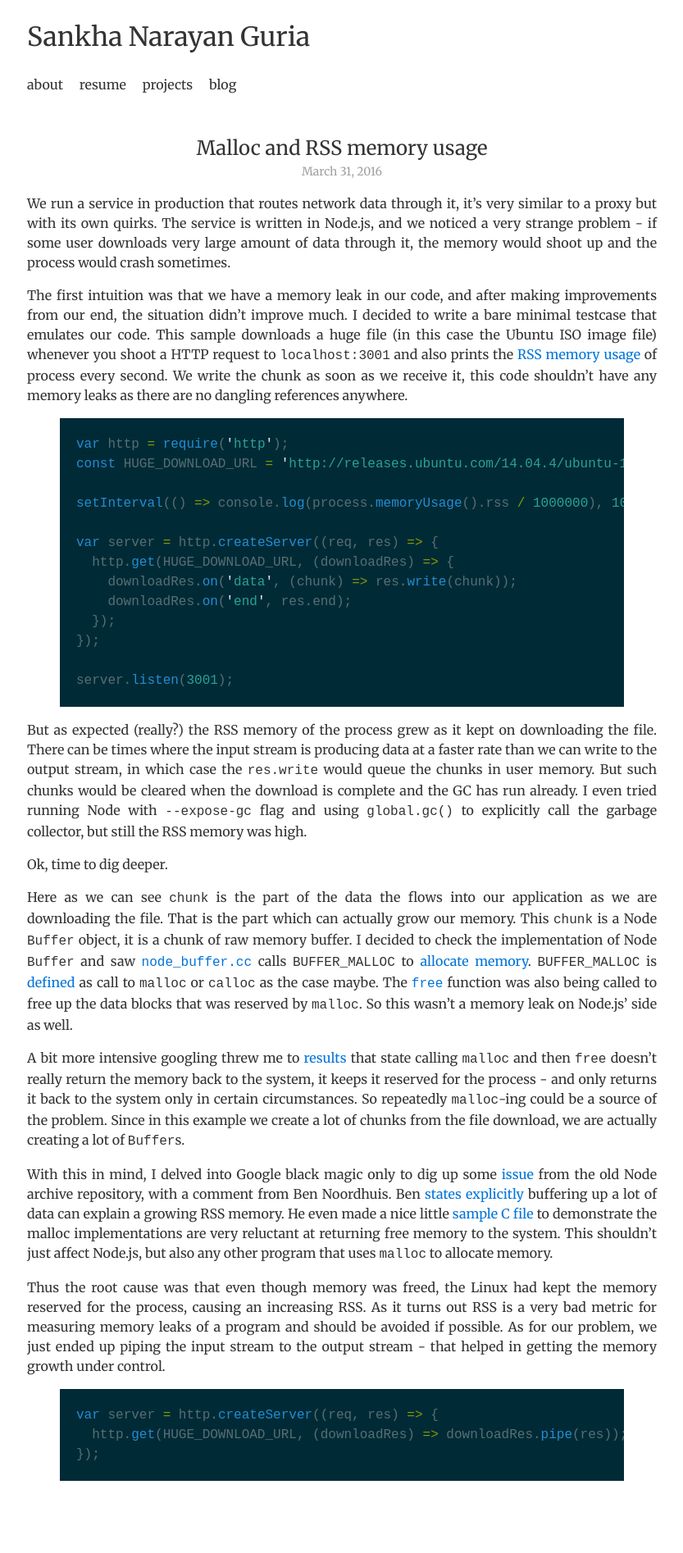
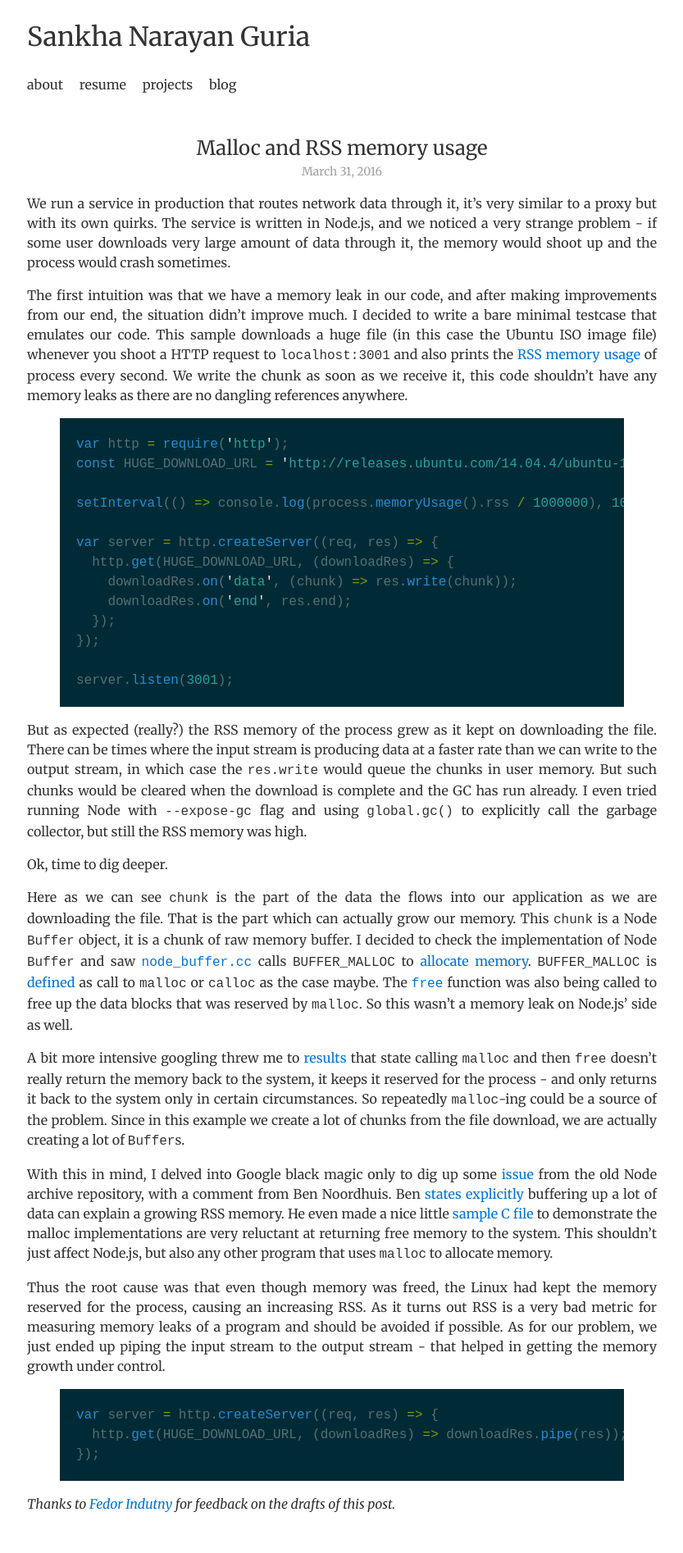
Before and after one commit to ngsankha/ngsankha.github.io, a Jekyll site: the page built from _posts/2016-03-31-malloc-and-rss-memory.md, in a window 1280 px wide. Shown: the whole page at 82% size, without its empty margins (223-1056 px from the left). Built offline with Jekyll 4.4.1, drawn with Linux system fonts in a browser that asks for light colours; before the commit the page ends 1854 px from its top, so only the background shows below that.

Commit message:
add a thanks note to fedor indutny

```diff
--- a/_posts/2016-03-31-malloc-and-rss-memory.md
+++ b/_posts/2016-03-31-malloc-and-rss-memory.md
@@ -40,3 +40,5 @@ var server = http.createServer((req, res) => {
   http.get(HUGE_DOWNLOAD_URL, (downloadRes) => downloadRes.pipe(res));
 });
 {% endhighlight %}
+
+_Thanks to [Fedor Indutny](https://twitter.com/indutny) for feedback on the drafts of this post._
```
